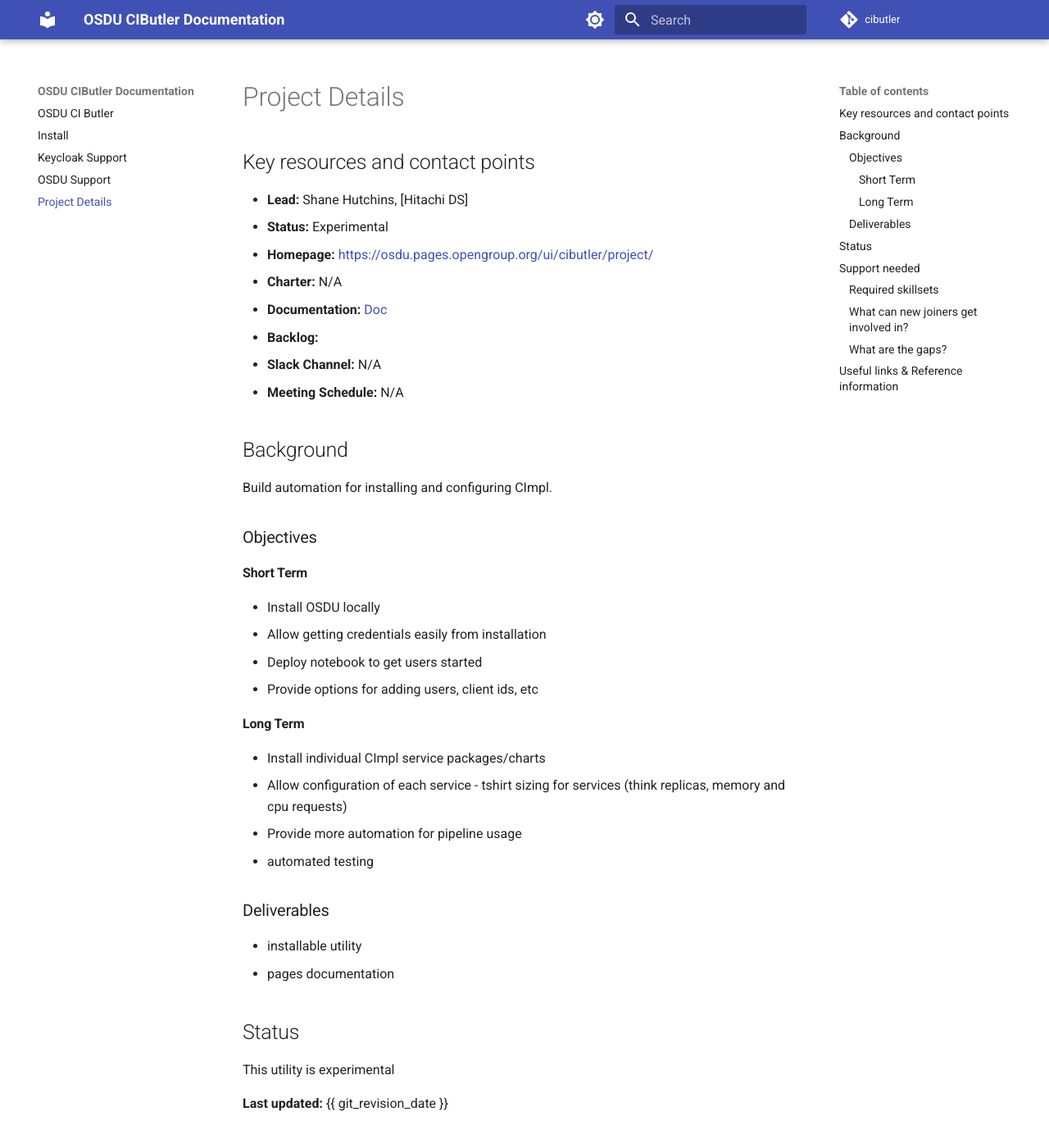
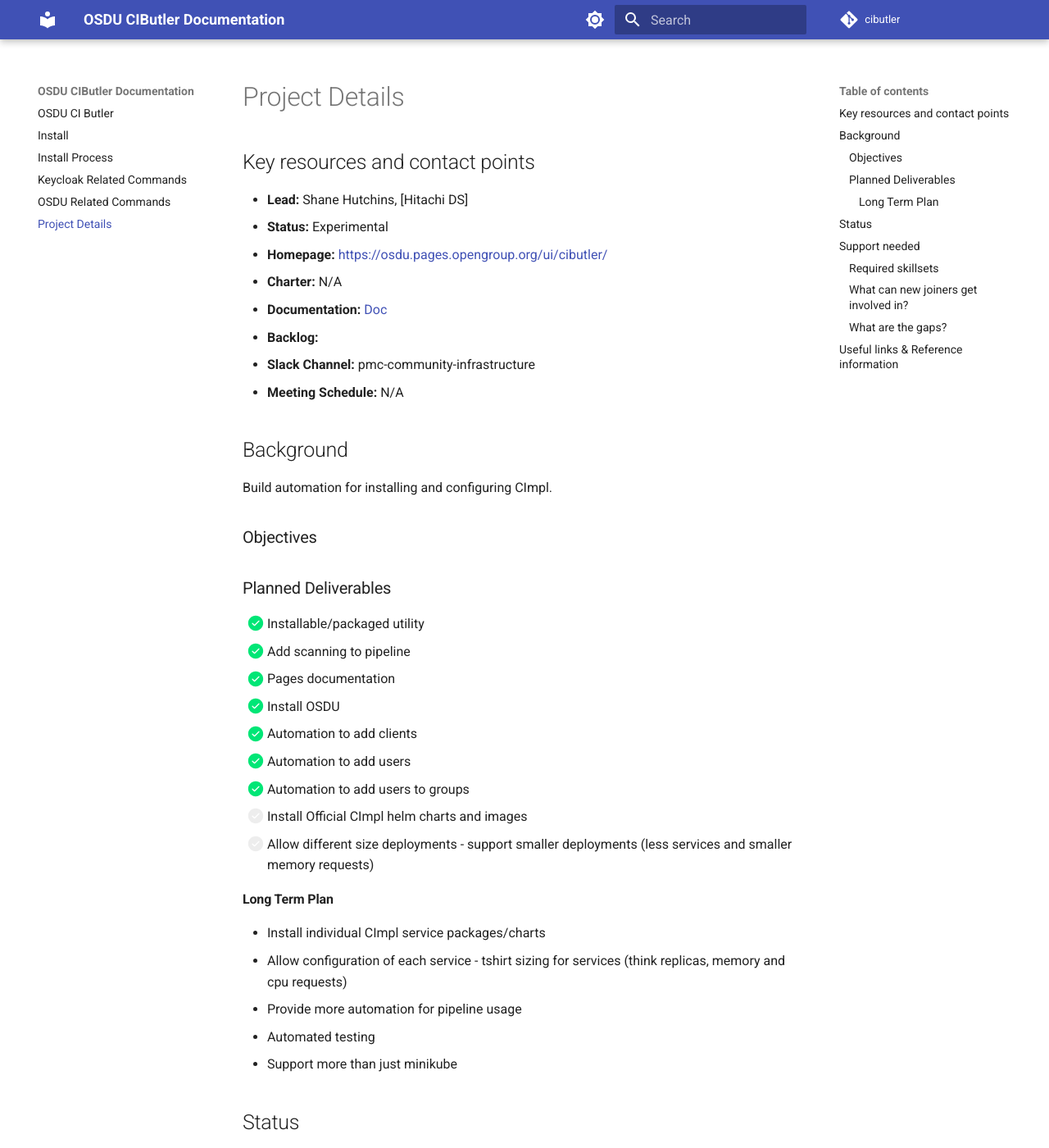
Before and after one commit to mehmetkadriumay/osduonrp, an MkDocs documentation site: the page built from docs/docs/project.md, in a window 1280 px wide and 1400 px high. Shown: the whole window at 82% size. Built offline with MkDocs 1.6.1 and Material for MkDocs 9.7.7, drawn with Linux system fonts in a browser that asks for light colours; some of the changed text lies outside the part shown.

```diff
--- a/docs/docs/keycloak.md
+++ b/docs/docs/keycloak.md
@@ -1,9 +1,9 @@
-# Keycloak Support
+# Keycloak Related Commands
 
 CI Butler also have built-in support for managing users and client ids in keycloak and adding users to groups OSDU.
 This can be especially useful to when you need to redeploy your OSDU environment or test as part of a pipeline.
 
-Only some of the capabilities are outlined here.
+Only some of the capabilities are outlined here. There are more commands and options.
 
 !!! question "Additional Documentation is Available"
     **CI Butler has great built-in help**:
--- a/docs/docs/osdu.md
+++ b/docs/docs/osdu.md
@@ -1,10 +1,10 @@
-# OSDU Support
+# OSDU Related Commands
 
 CI Butler also has built-in support for various OSDU functionality, in particular for automation and testing needs.
 
 This can be especially useful to when you need to redeploy your OSDU environment or test as part of a pipeline.
 
-Only some of the capabilities are outlined here.
+Only some of the capabilities are outlined here. There are more commands and options.
 
 !!! question "Additional Documentation is Available"
     **CI Butler has great built-in help**:
--- a/docs/docs/project.md
+++ b/docs/docs/project.md
@@ -4,11 +4,11 @@
 
 - **Lead:** Shane Hutchins, [Hitachi DS]
 - **Status:** Experimental
-- **Homepage:** [https://osdu.pages.opengroup.org/ui/cibutler/project/](https://osdu.pages.opengroup.org/ui/cibutler/)
+- **Homepage:** [https://osdu.pages.opengroup.org/ui/cibutler/](https://osdu.pages.opengroup.org/ui/cibutler/)
 - **Charter:** N/A
 - **Documentation:** [Doc](https://osdu.pages.opengroup.org/ui/cibutler/)
 - **Backlog:**
-- **Slack Channel:** N/A
+- **Slack Channel:** pmc-community-infrastructure
 - **Meeting Schedule:** N/A
 
 ## Background
@@ -17,30 +17,33 @@ Build automation for installing and configuring CImpl.
 
 ### Objectives
 
-#### Short Term
+### Planned Deliverables
 
-- Install OSDU locally
-- Allow getting credentials easily from installation
-- Deploy notebook to get users started
-- Provide options for adding users, client ids, etc
+- [x] Installable/packaged utility
+- [x] Add scanning to pipeline
+- [x] Pages documentation
+- [x] Install OSDU
+- [x] Automation to add clients
+- [x] Automation to add users
+- [x] Automation to add users to groups
+- [ ] Install Official CImpl helm charts and images
+- [ ] Allow different size deployments - support smaller deployments (less services and smaller memory requests)
 
-#### Long Term
+#### Long Term Plan
 
 - Install individual CImpl service packages/charts
 - Allow configuration of each service - tshirt sizing for services (think replicas, memory and cpu requests)
 - Provide more automation for pipeline usage
-- automated testing
-
-### Deliverables
-
-- installable utility
-- pages documentation
+- Automated testing
+- Support more than just minikube
 
 ## Status
 
-This utility is experimental
+!!! warning "Experimental"
 
-**Last updated:** {{ git_revision_date }}
+    CI Butler is in development and should be considered experimental. Please report any issues.
+
+    **Last updated:** {{ git_revision_date }}
 
 ## Support needed
 
--- a/docs/mkdocs.yml
+++ b/docs/mkdocs.yml
@@ -46,11 +46,10 @@ markdown_extensions:
         - name: mermaid
           class: mermaid
           format: !!python/name:pymdownx.superfences.fence_code_format
+  - pymdownx.tasklist:
+      custom_checkbox: true
 
 plugins:
   - search
   - git-revision-date
   - termynal
-
-#extra_javascript:
-  #- https://unpkg.com/mermaid@8.4.6/dist/mermaid.min.js
```
Also changed, not shown: docs/docs/index.md (+6 -6 lines), docs/docs/install.md (+2 -0 lines), docs/docs/install_process.md (added, +20 -0 lines), 1 other file.
